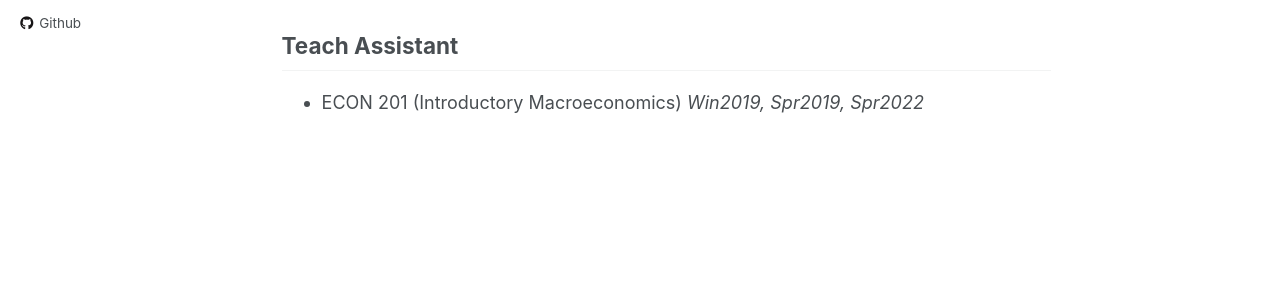
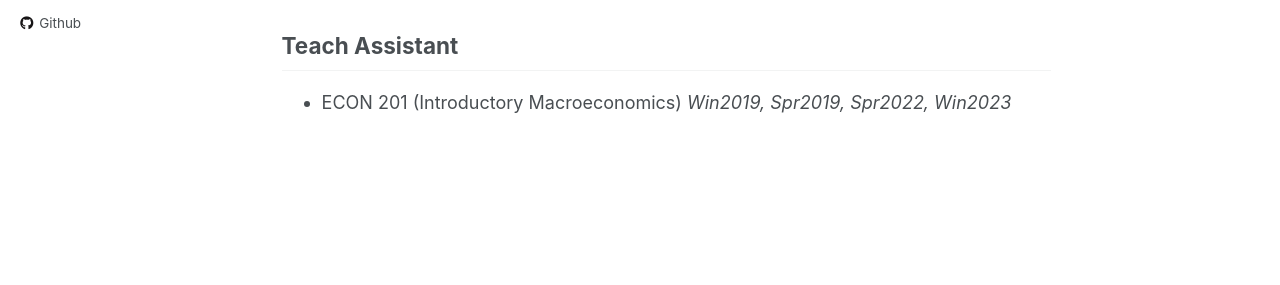
Before and after one commit to Reina-Kawai/Reina-Kawai.github.io, a Jekyll site: the page built from _pages/teaching.md, in a window 1280 px wide. Shown: the part 432-717 px from the top of the page. Built offline with Jekyll 4.4.1, drawn with Linux system fonts in a browser that asks for light colours.

Commit message:
Update teaching.md

```diff
--- a/_pages/teaching.md
+++ b/_pages/teaching.md
@@ -11,4 +11,4 @@ author_profile: true
   * ECON 201 (Principles of Macroeconomics)   *Aut2021, Winter2022*
 
 ## Teach Assistant
-  * ECON 201 (Introductory Macroeconomics)   *Win2019, Spr2019, Spr2022*
+  * ECON 201 (Introductory Macroeconomics)   *Win2019, Spr2019, Spr2022, Win2023*
```
